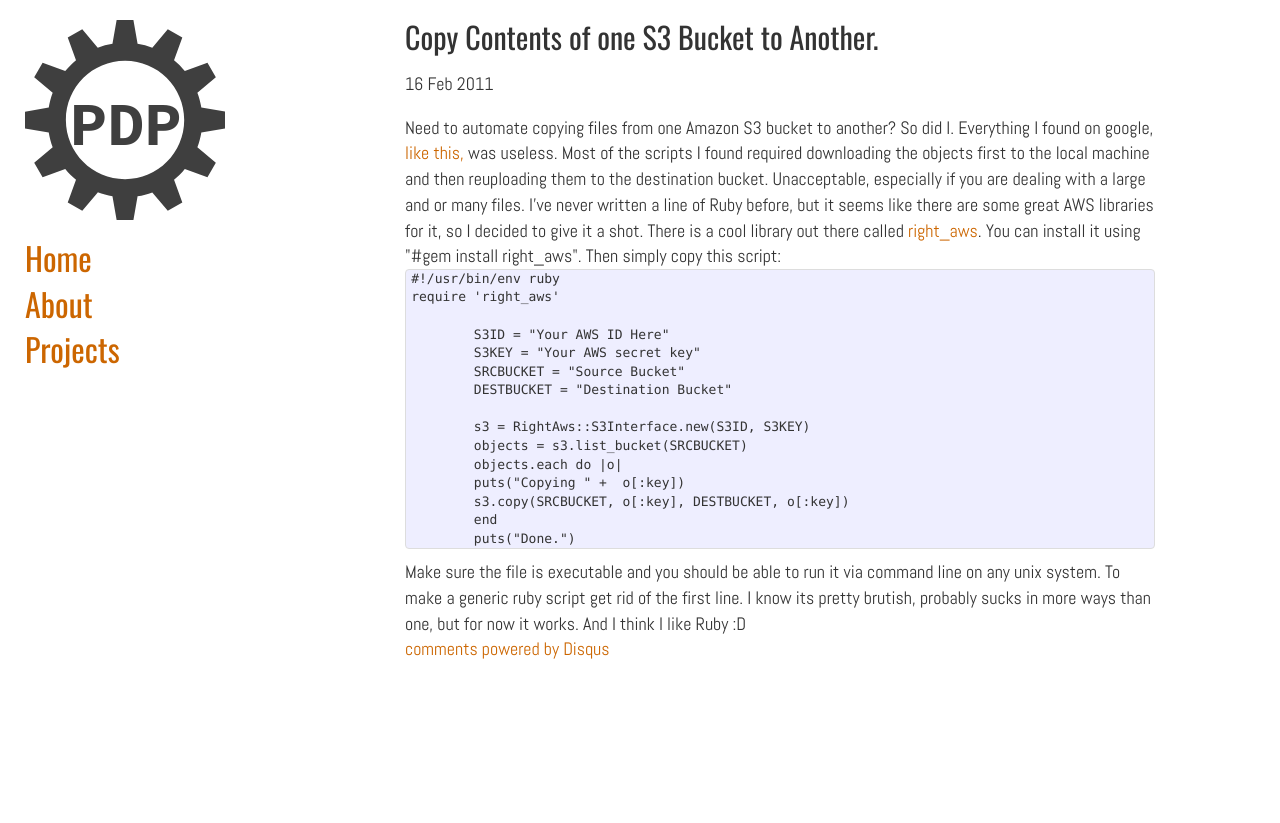
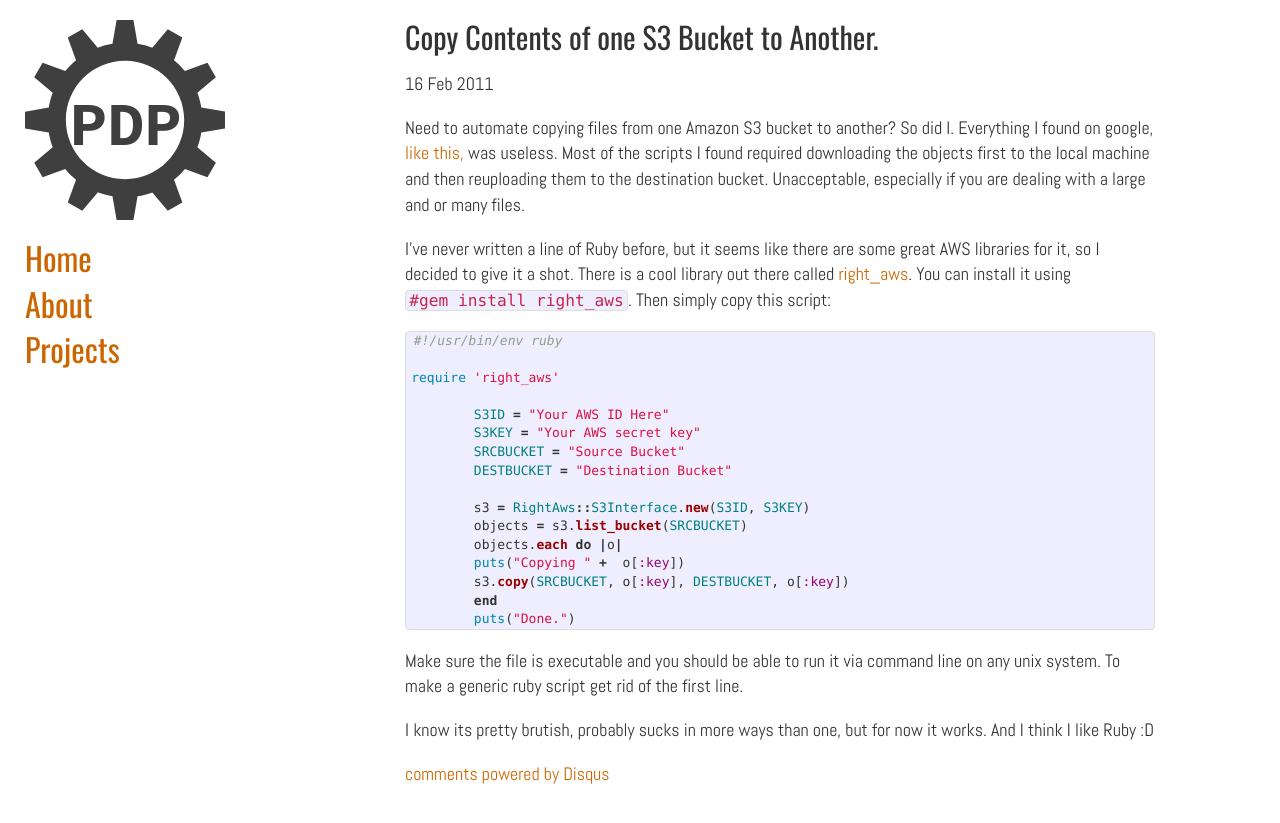
Before and after one commit to Fingel/pedaldrivenprogramming.com, a Jekyll site: the page built from _posts/2011-02-16-copy-contents-of-one-s3-bucket-to-another.markdown, in a window 1280 px wide. Shown: the top 823 px of the page. Built offline with Jekyll 4.4.1, drawn with Linux system fonts in a browser that asks for light colours; comment, search, counter and statistics services are not loaded; part of the change alters nothing that is shown.

Commit message:
fix up old post

```diff
--- a/_posts/2011-02-16-copy-contents-of-one-s3-bucket-to-another.html
+++ b/_posts/2011-02-16-copy-contents-of-one-s3-bucket-to-another.markdown
@@ -1,11 +1,7 @@
 ---
 layout: post
 title: Copy Contents of one S3 Bucket to Another.
-categories:
-- Linux
-- Programming
-- Ruby
-- Technology
+categories: code
 tags:
 - Amazon AWS
 - AWS
@@ -14,17 +10,13 @@ tags:
 - files
 - right aws
 - S3
-status: publish
 type: post
-published: true
-meta:
-  _edit_last: '1'
-  _wp_old_slug: ''
 ---
 Need to automate copying files from one Amazon S3 bucket to another? So did I. Everything I found on google, <a href="http://snippets.dzone.com/posts/show/4935">like this,</a> was useless. Most of the scripts I found required downloading the objects first to the local machine and then reuploading them to the destination bucket. Unacceptable, especially if you are dealing with a large and or many files.
 
-I've never written a line of Ruby before, but it seems like there are some great AWS libraries for it, so I decided to give it a shot. There is a cool library out there called<a href="http://rubyforge.org/projects/rightscale"> right_aws</a>. You can install it using "#gem install right_aws". Then simply copy this script:
-<pre class="brush:ruby">#!/usr/bin/env ruby
+I've never written a line of Ruby before, but it seems like there are some great AWS libraries for it, so I decided to give it a shot. There is a cool library out there called<a href="http://rubyforge.org/projects/rightscale"> right_aws</a>. You can install it using `#gem install right_aws`. Then simply copy this script:
+{% highlight ruby %}
+#!/usr/bin/env ruby
 require 'right_aws'
 
         S3ID = "Your AWS ID Here"
@@ -38,7 +30,8 @@ require 'right_aws'
         puts("Copying " +  o[:key])
         s3.copy(SRCBUCKET, o[:key], DESTBUCKET, o[:key])
         end
-        puts("Done.")</pre>
+        puts("Done.")
+{% endhighlight %}
 Make sure the file is executable and you should be able to run it via command line on any unix system. To make a generic ruby script get rid of the first line.
 
 I know its pretty brutish, probably sucks in more ways than one, but for now it works. And I think I like Ruby :D
```
